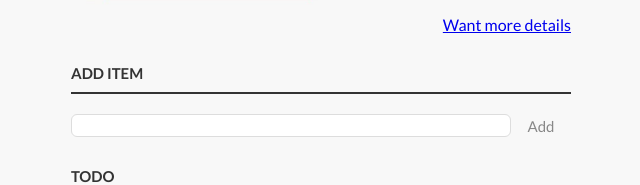
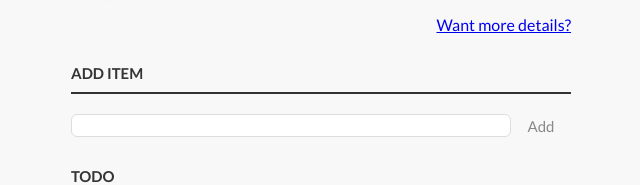
Before and after one commit to Kapskii/todolist-RS, a plain HTML site: page index.html in a window 1280 px wide. Shown: the part 246-431 px from the top of the page, 319-959 px from the left. Drawn offline with Linux system fonts and the light colour scheme.

Commit message:
fix: characted references replaced by ?

```diff
--- a/index.html
+++ b/index.html
@@ -16,7 +16,7 @@
       <a
         class="more-info"
         href="https://goal-life.com/page/method/matrix-eisenhower"
-        >Want more details
+        >Want more details?
       </a>
     </div>
     <div class="todolist-wrapper">
```
